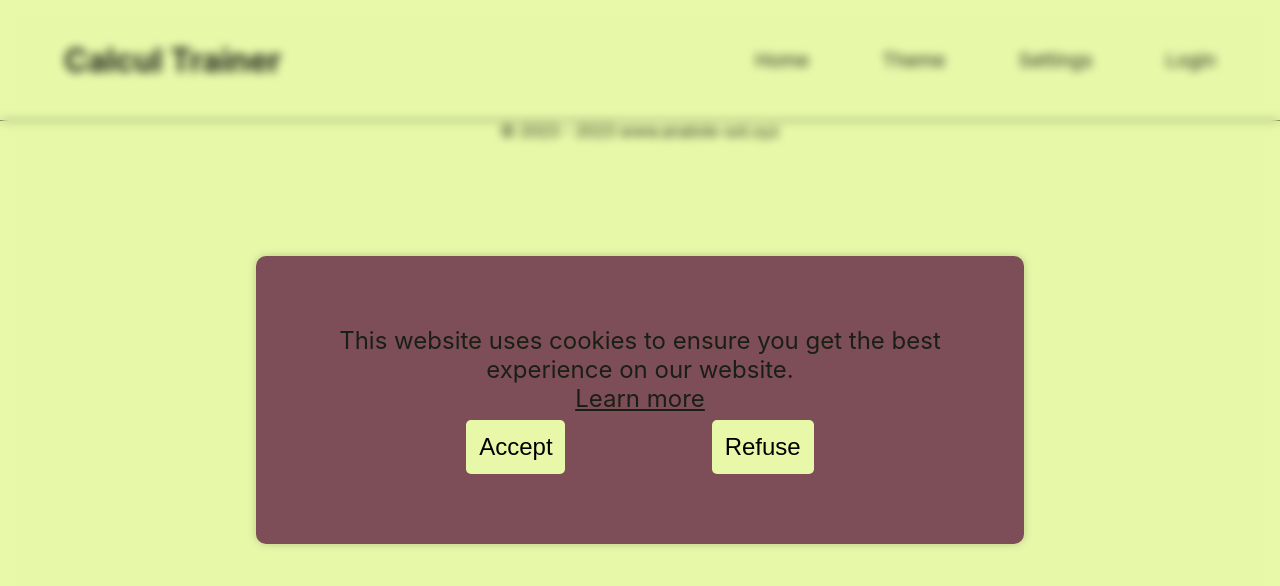
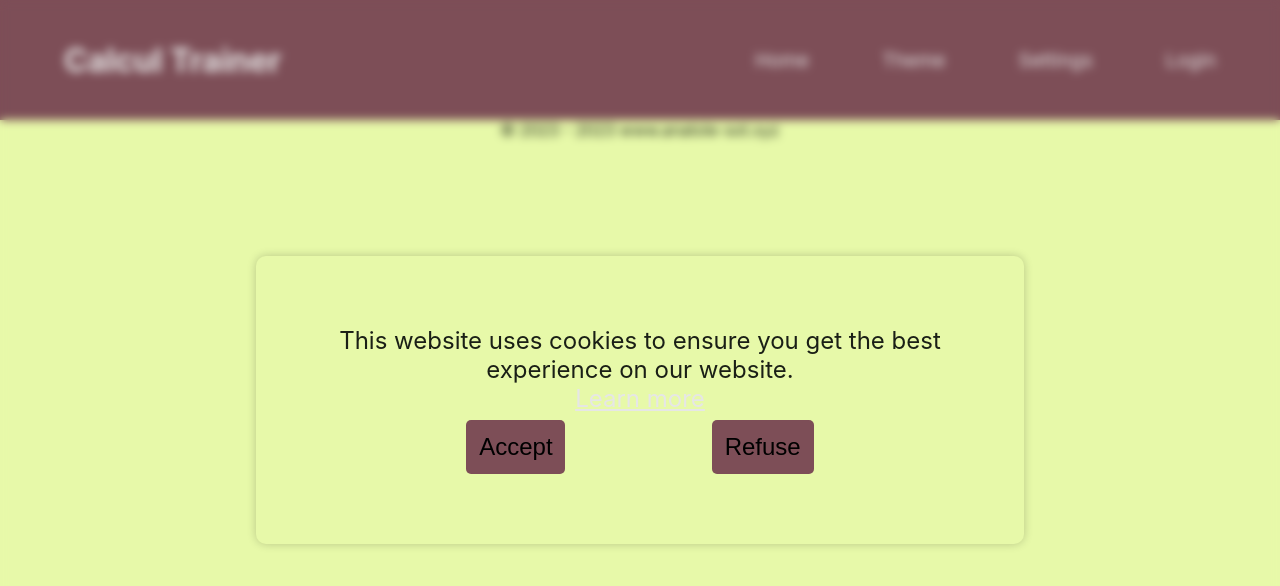
Before and after one commit to ano0002/CalculTrainer-2, a React (Create React App) app: page / in a window 1280 px wide. Shown: the top 586 px of the page. Built offline with nearby package versions, Linux system fonts and the light colour scheme.

Commit message:
Switched up the theme

```diff
--- a/src/components/Dashboard.js
+++ b/src/components/Dashboard.js
@@ -5,6 +5,9 @@ import {useNavigate} from "react-router-dom";
 function Dashboard(props) {
 
     const navigate = useNavigate();
+
+    [user, setUser] = useState(null);
+
 
     function logout() {
         Cookies.remove("token");
@@ -15,6 +18,8 @@ function Dashboard(props) {
     return (
         <main>
             <h1>Dashboard</h1>
+            <h2>Bienvenue {user}</h2>
+
             <button onClick={logout}>Logout</button>
         </main>
     );
--- a/src/components/Line.js
+++ b/src/components/Line.js
@@ -8,6 +8,7 @@ import {
     Tooltip
 } from 'chart.js';
 import { Line } from 'react-chartjs-2';
+import Cookies from 'js-cookie';
 
 ChartJS.register(
     CategoryScale,
@@ -33,11 +34,22 @@ class LineChart extends React.Component {
             plugins: {
                 legend: {
                      display: false
+                }
             },
-        tooltips: {
-           enabled: false
+            scales: {
+                y:{
+                    ticks:{
+                        color: 'white',
+                        fontSize: 12,
+                    }
                 },
-      },
+                x: {
+                    ticks:{
+                        color: 'white',
+                        fontSize: 12,
+                    }
+                }
+            }
         };
         const data = {
             labels: this.props.results.map((item) => item.number1+this.props.sign+item.number2),
@@ -45,8 +57,8 @@ class LineChart extends React.Component {
                 {
                     label: '',
                     data: this.props.results.map((item) => parseFloat(item.time.replace(":", "."))),
-          borderColor: 'var(--cacti_color)',
-          backgroundColor: 'var(--cacti_color)',
+                    borderColor: Cookies.get("cacti-color") ?? "#09814A",
+                    backgroundColor: Cookies.get("cacti-color") ?? "#09814A",
                 },
             ]
         }
--- a/src/components/Theme.js
+++ b/src/components/Theme.js
@@ -34,19 +34,19 @@ class Theme extends Component {
                         <input type="color" name="primary_color" value={this.props.theme.primary_color} onInput={this.onChange}></input>
                     </div>
                     <div>
+                        <h2>Text over primary color</h2>
+                        <input type="color" name="cacti_color" value={this.props.theme.cacti_color} onInput={this.onChange}></input>
+                    </div>
+                    <div>
                         <h2>Secondary Color</h2>
                         <input type="color" name="secondary_color" value={this.props.theme.secondary_color} onInput={this.onChange}></input>
                     </div>
                     <div>
-                        <h2>Cacti Color</h2>
-                        <input type="color" name="cacti_color" value={this.props.theme.cacti_color} onInput={this.onChange}></input>
-                    </div>
-                    <div>
-                        <h2>Text Color</h2>
+                        <h2>Text over secondary color</h2>
                         <input type="color" name="ground_black" value={this.props.theme.ground_black} onInput={this.onChange}></input>
                     </div>
                     <div>
-                        <h2>Kangaroo Color</h2>
+                        <h2>Accent Color</h2>
                         <input type="color" name="kangaroo_orange" value={this.props.theme.kangaroo_orange} onInput={this.onChange}></input>
                     </div>
                 </section>
--- a/src/modules/load_theme.js
+++ b/src/modules/load_theme.js
@@ -22,11 +22,11 @@ function loadProperty(name, default_value) {
 
 const loadTheme = (token = false) => {
     var theme = {
-        primary_color : "#7D4E57",
-        secondary_color : "#E7F9A9",
-        cacti_color : "#09814A",
-        ground_black : "#1A1F16",
-        kangaroo_orange : "#FF8600"
+        primary_color : "#e7f9a9",
+        secondary_color : "#7d4e57",
+        cacti_color : "#1a1f16",
+        ground_black : "#e6e6e6",
+        kangaroo_orange : "#ff3600"
     };
     if(token){
         fetch('https://www.anatole-sot.xyz/api/calcul-trainer/get-user.php?token='+token, {
--- a/src/styles/Header.css
+++ b/src/styles/Header.css
@@ -4,7 +4,8 @@ header{
     align-items: center;
     padding: 0 5%;
     height: 15vh;
-    border-bottom: 1px solid var(--ground_black);
+    background-color: var(--secondary_color);
+    color: var(--ground_black);
 }
 
 header ul {
@@ -18,4 +19,5 @@ header ul {
 header ul li a {
     text-decoration: none;
     font-size: 1.2rem;
+    color: var(--ground_black);
 }
--- a/src/styles/Home.css
+++ b/src/styles/Home.css
@@ -35,14 +35,15 @@
     position: absolute;
     inset: 0;
     backdrop-filter: blur(15px);
-    box-shadow: inset 0px 0px 11px 11px var(--secondary_color);
+    box-shadow: inset 0px 0px 11px 11px var(--primary_color);
 }
 
 #home .input .start p{
     position: relative;
     z-index: 901;
     font-size: 200%;
-    background-color: var(--primary_color);
+    background-color: var(--secondary_color);
+    color: var(--ground_black);
     width: min(10rem, 100%);
     aspect-ratio: 1/1;
     display: flex;
--- a/src/styles/index.css
+++ b/src/styles/index.css
@@ -1,10 +1,10 @@
 body {
     margin: 0;
     font-family: -apple-system, BlinkMacSystemFont, 'Segoe UI', 'Roboto', 'Oxygen', 'Ubuntu', 'Cantarell', 'Fira Sans', 'Droid Sans', 'Helvetica Neue', sans-serif;
-    background-color: var(--secondary_color);
-    color: var(--ground_black);
+    background-color: var(--primary_color);
+    color: var(--cacti_color);
 }
 
 a {
-    color: var(--ground_black);
+    color: var(--cacti_color);
 }
```
Lines whose indentation alone changed are shown as unchanged.
